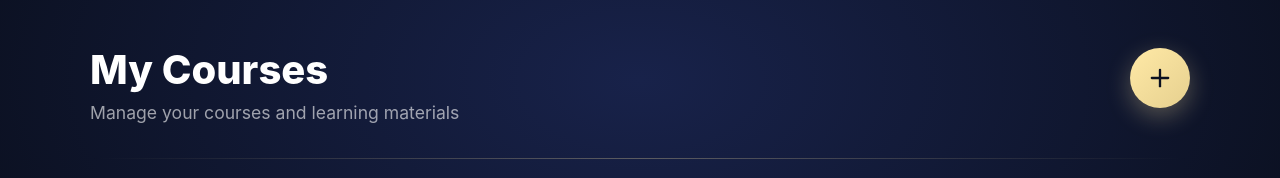
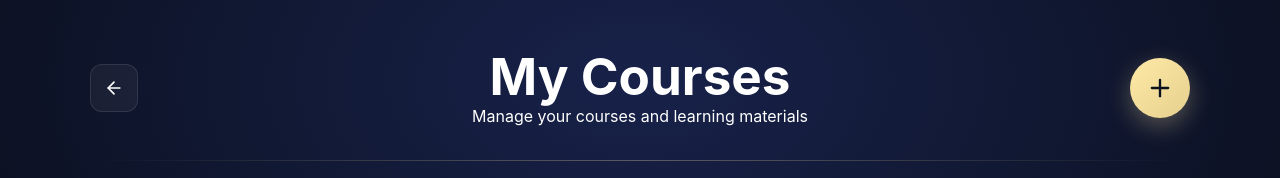
Before and after one commit to Deatrax/ProjectRPS, a React (Vite) app in the folder client/: page /courses in a window 1280 px wide. Shown: the top 178 px of the page. Built offline with nearby package versions, Linux system fonts and the light colour scheme; no server answers; sample sign-in values are in the browser's storage.

Commit message:
Some UI Changes

```diff
--- a/client/src/pages/Courses/Courses.css
+++ b/client/src/pages/Courses/Courses.css
@@ -26,28 +26,63 @@
   margin: 0 auto;
 }
 
+.back-btn {
+    background: var(--bg-secondary);
+    border: 1px solid var(--border-color);
+    color: var(--text-primary);
+    padding: 0.5rem;
+    border-radius: 8px;
+    cursor: pointer;
+    display: flex;
+    align-items: center;
+    justify-content: center;
+    transition: all 0.2s;
+}
+
+.back-btn:hover {
+    background: var(--hover-bg);
+    transform: translateX(-2px);
+}
+
 /* Header & Animated Buttons */
 .courses-page-wrapper .header-content {
   display: flex;
-  justify-content: space-between;
-  align-items: flex-start;
+  justify-content: center;
+  align-items: center;
   position: relative;
   margin-bottom: 2rem;
+  width: 100%;
+  min-height: 80px;
 }
 
-.courses-page-wrapper .header-title {
-  font-size: 2.5rem;
-  font-weight: 800;
-  margin: 0 0 0.5rem 0;
+.courses-page-wrapper .header-text {
+  text-align: center;
 }
 
-.courses-page-wrapper .header-description {
-  color: rgba(255, 255, 255, 0.6);
-  font-size: 1.1rem;
+.courses-page-wrapper .back-btn {
+  position: absolute;
+  left: 0;
+  background: rgba(255, 255, 255, 0.05);
+  border: 1px solid rgba(255, 255, 255, 0.1);
+  color: white;
+  padding: 0.8rem;
+  border-radius: 12px;
+  cursor: pointer;
+  display: flex;
+  align-items: center;
+  justify-content: center;
+  transition: all 0.2s;
+  z-index: 60;
+}
+
+.courses-page-wrapper .back-btn:hover {
+  background: rgba(255, 255, 255, 0.1);
+  transform: translateX(-5px);
 }
 
 .courses-page-wrapper .floating-button-wrapper {
-  position: relative;
+  position: absolute;
+  right: 0;
   width: 60px;
   height: 60px;
   display: flex;
@@ -99,21 +134,37 @@
   cursor: pointer;
   z-index: 40;
   animation: bounceIn 0.5s cubic-bezier(0.68, -0.55, 0.265, 1.55) forwards;
+  transition: all 0.3s ease;
 }
 
 .courses-page-wrapper .btn-left {
   right: 80px;
-  background: linear-gradient(135deg, #a855f7, #9333ea);
+  /*background: linear-gradient(135deg, #a855f7, #4f46e5);*/
+  /*background: linear-gradient(135deg, #c084fc, #9333ea);*/
+  background: linear-gradient(135deg, #a855f7, #7e22ce, #581c87);
 }
 
 .courses-page-wrapper .btn-bottom {
   top: 80px;
-  background: linear-gradient(135deg, #a855f7, #9333ea);
+  /*background: linear-gradient(135deg, #a855f7, #4f46e5);*/
+  /*background: linear-gradient(135deg, #c084fc, #9333ea);*/
+  background: linear-gradient(135deg, #a855f7, #7e22ce, #581c87);
 }
 
 .courses-page-wrapper .btn-right {
   left: 80px;
-  background: linear-gradient(135deg, #a855f7, #9333ea);
+  /*background: linear-gradient(135deg, #a855f7, #4f46e5);*/
+  /*background: linear-gradient(135deg, #c084fc, #9333ea);*/
+  background: linear-gradient(135deg, #a855f7, #7e22ce, #581c87);
+}
+
+.courses-page-wrapper .btn-left:hover,
+.courses-page-wrapper .btn-bottom:hover,
+.courses-page-wrapper .btn-right:hover {
+  transform: scale(1.1) translateY(-2px);
+  box-shadow: 0 0 15px rgba(168, 85, 247, 0.6),
+              0 0 25px rgba(168, 85, 247, 0.4);
+  color: white;
 }
 
 @keyframes bounceIn {
@@ -199,14 +250,29 @@
   color: #10b981;
 }
 
+.courses-page-wrapper .task-bg:hover {
+  color: #10b981;
+  transform: scale(1.2);
+}
+
 .courses-page-wrapper .assignment-bg {
   background: rgba(245, 158, 11, 0.1);
   color: #f59e0b;
 }
 
+.courses-page-wrapper .assignment-bg:hover {
+  color: #f59e0b;
+  transform: scale(1.2);
+}
+
 .courses-page-wrapper .material-bg {
   background: rgba(59, 130, 246, 0.1);
   color: #3b82f6;
+}
+
+.courses-page-wrapper .material-bg:hover {
+  color: #3b82f6;
+  transform: scale(1.2);
 }
 
 .courses-page-wrapper .delete-row-btn {
--- a/client/src/pages/Courses/Courses.jsx
+++ b/client/src/pages/Courses/Courses.jsx
@@ -1,7 +1,7 @@
 import React, { useState, useEffect } from 'react';
-import { useNavigate } from 'react-router-dom';
+import { useNavigate, Link } from 'react-router-dom';
 import { useAuth } from '../../context/AuthContext';
-import { Plus, BookOpen, FileText, CheckSquare, Trash2, FileQuestion, X } from 'lucide-react';
+import { Plus, BookOpen, FileText, CheckSquare, Trash2, FileQuestion, X, ArrowLeft } from 'lucide-react';
 import './Courses.css';
 import axios from 'axios';
 
@@ -11,12 +11,6 @@ const Courses = () => {
   const [courses, setCourses] = useState([]);
   const [loading, setLoading] = useState(false);
   const [error, setError] = useState(null);
-  const [showAddCourse, setShowAddCourse] = useState(false);
-  const [newCourseName, setNewCourseName] = useState('');
-  const [newCourseCode, setNewCourseCode] = useState('');
-  const [newCourseColor, setNewCourseColor] = useState('');
-  const [newCourseSemester, setNewCourseSemester] = useState('');
-  const [addingCourse, setAddingCourse] = useState(false);
   const [isHovered, setIsHovered] = useState(false);
   const [hoveredButton, setHoveredButton] = useState(null);
   const [isMenuOpen, setIsMenuOpen] = useState(false);
@@ -51,6 +45,7 @@ const Courses = () => {
     fetchCourses();
   }, [user]);
 
+  /*
   const addCourse = async () => {
     if (!newCourseName.trim() || !newCourseCode.trim()) {
       setError('Course name and code are required.');
@@ -95,6 +90,7 @@ const Courses = () => {
       setAddingCourse(false);
     }
   };
+*/
 
   const [showDeleteConfirm, setShowDeleteConfirm] = useState(false);
   const [courseToDelete, setCourseToDelete] = useState(null);
@@ -161,9 +157,12 @@ const Courses = () => {
           {/* Header Section */}
           <div className="header-section">
             <div className="header-content">
+              <Link to="/dashboard" className="back-btn">
+                <ArrowLeft size={20}/>
+              </Link>
               <div className="header-text">
-                <h1 className="header-title">My Courses</h1>
-                <p className="header-description">Manage your courses and learning materials</p>
+                <h1>My Courses</h1>
+                <p>Manage your courses and learning materials</p>
               </div>
 
               <div
```
